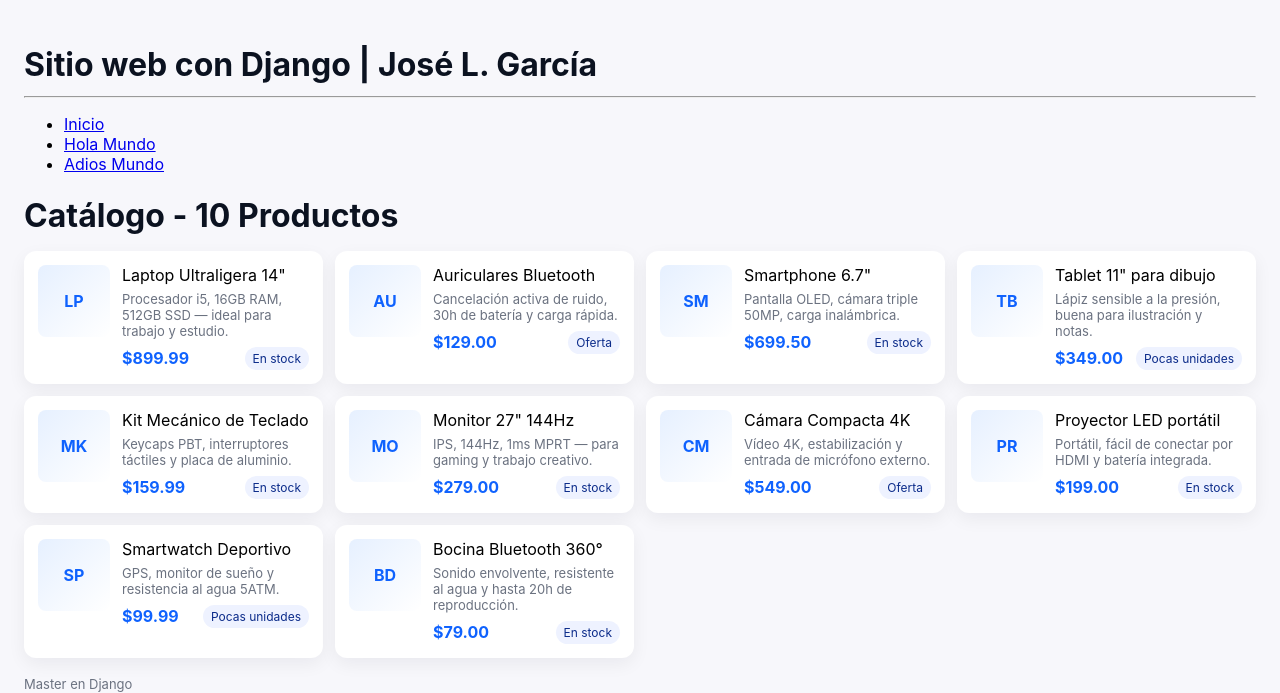
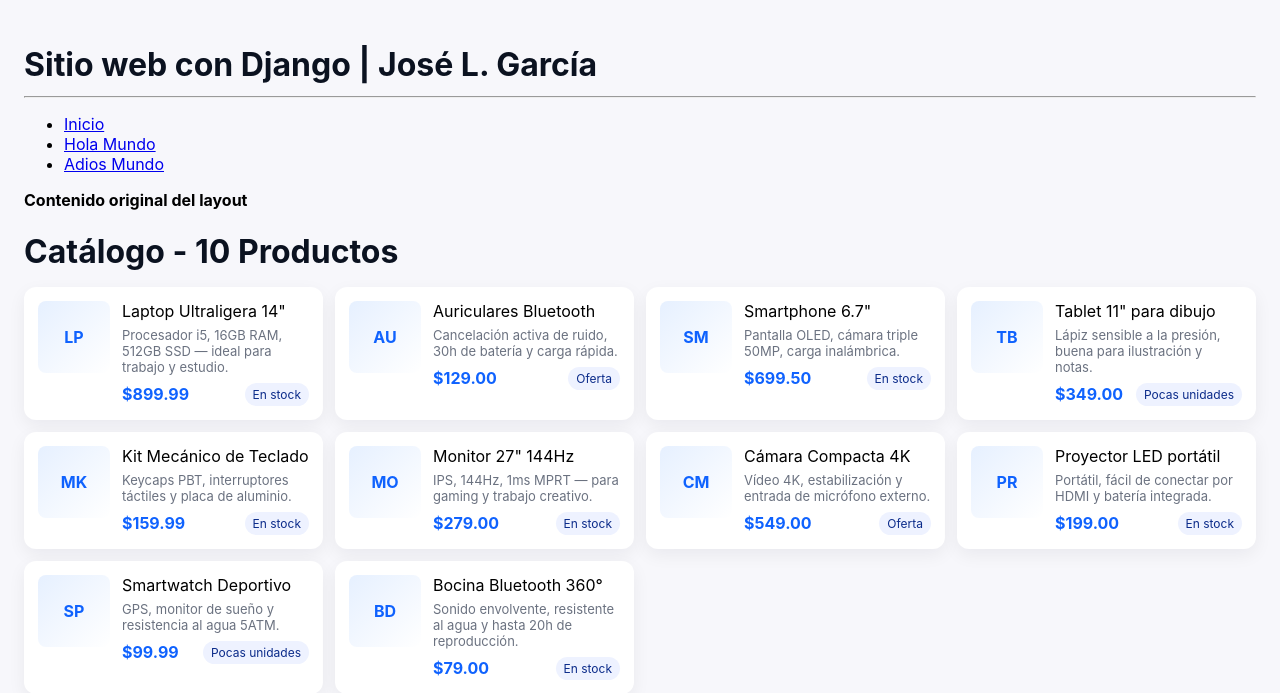
Before and after one commit to josegarcia19809/proyectos_django, a Django app: page /layout_productos/ in a window 1280 px wide. Shown: the top 693 px of the page. Run offline with Django 5.2, Linux system fonts and the light colour scheme.

Commit message:
Plantillas y templates en Django: Herencia en bloques y añadir contenido

```diff
--- a/aprendiendo_django/info.txt
+++ b/aprendiendo_django/info.txt
@@ -1,8 +1,8 @@
 Master en Python: Aprender Python 3, Django, Flask y Tkinter
 
-Plantillas y templates en Django: Layout, bloques y herencia de plantillas
+Plantillas y templates en Django: Herencia en bloques y añadir contenido
 
-Herencia en bloques y añadir contenido
+
 02:39
 Vincular hojas de estilos CSS en Django
 05:44
--- a/aprendiendo_django/layouts_app/templates/layout.html
+++ b/aprendiendo_django/layouts_app/templates/layout.html
@@ -123,8 +123,9 @@
 </ul>
 
 <div id="content">
+
     {% block content %}
-
+        <strong>Contenido original del layout</strong>
     {% endblock %}
 </div>
 <footer>
--- a/aprendiendo_django/layouts_app/templates/productos.html
+++ b/aprendiendo_django/layouts_app/templates/productos.html
@@ -6,6 +6,7 @@
 {% endblock %}
 
 {% block content %}
+   {{ block.super }} {# Agrega contenido del bloque original #}
     <h1>Catálogo - 10 Productos</h1>
     <ul class="product-list">
         <li class="card">
```
Lines whose indentation alone changed are shown as unchanged.
